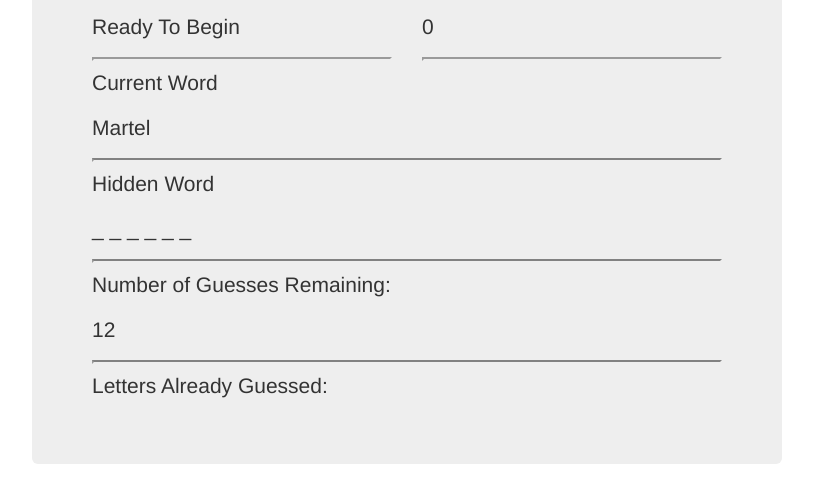
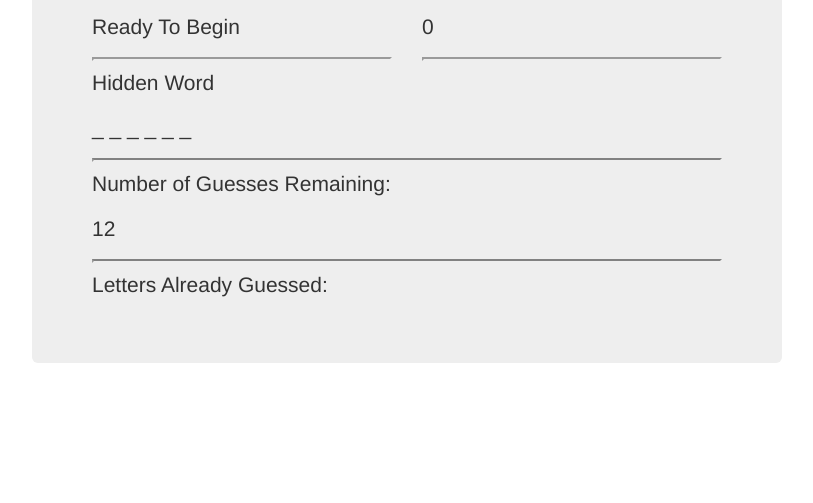
Before and after one commit to GeneCannella/Hangman-Game, a plain HTML site: page index.html in a window 1280 px wide. Shown: the part 155-658 px from the top of the page, without its empty margins (233-1046 px from the left). Drawn offline with nearby package versions, Linux system fonts and the light colour scheme.

Commit message:
second fully functional game, not styled, hides guess word

```diff
--- a/assets/javascript/game.js
+++ b/assets/javascript/game.js
@@ -10,7 +10,7 @@
         var winsText = document.getElementById("wins-text"); //displays current number of user wins (wins)
         var guessesText = document.getElementById("guesses-text"); //displays current number of remaining guesses (numGuesses)
         var lettersText = document.getElementById("letters-text"); //displays list of guessed letters (guessedLetters)
-        var wordText = document.getElementById("word-text"); //displays word to be guessed by user (word) //for tesing purposes only
+        //var wordText = document.getElementById("word-text"); //displays word to be guessed by user (word) //for testing purposes only
         var hiddenText = document.getElementById("hidden-text");
         var pressedText = document.getElementById("pressed-key");
         var statusText = document.getElementById("status-text");
@@ -71,7 +71,7 @@
             winsText.textContent = wins;
             guessesText.textContent = numGuesses;
             lettersText.textContent = guessedLetters;
-            wordText.textContent = word;
+            //wordText.textContent = word;
             hiddenText.textContent = hiddenWord;
             pressedText.textContent = beginMessage;
             statusText.textContent = statusMessage;
```
Also changed, not shown: index.html (+4 -0 lines).
